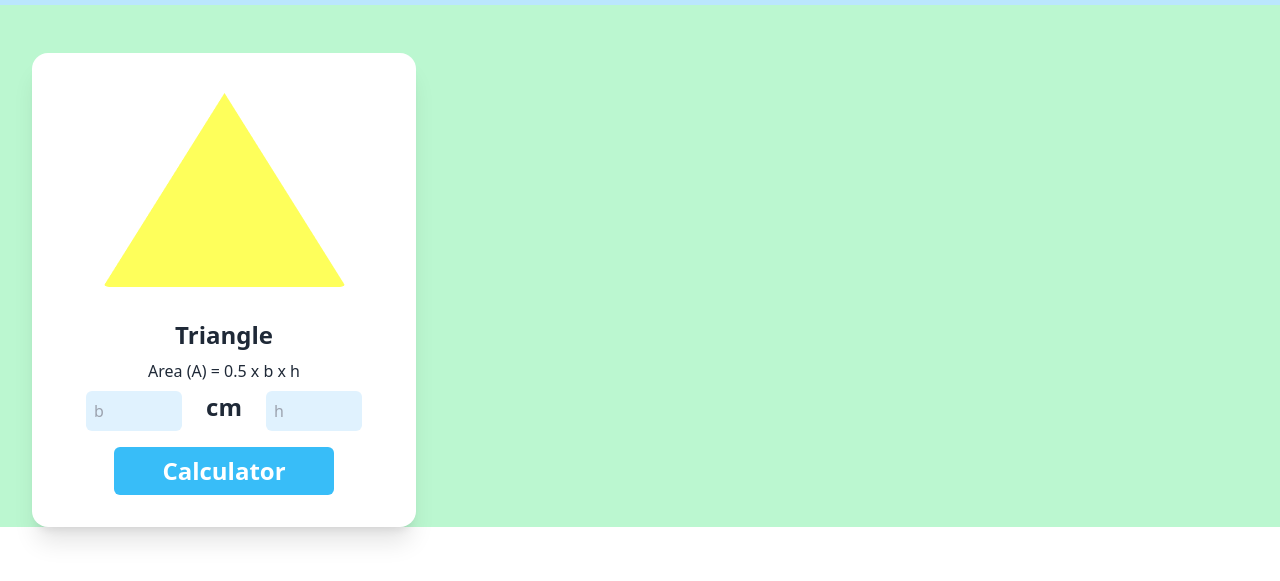
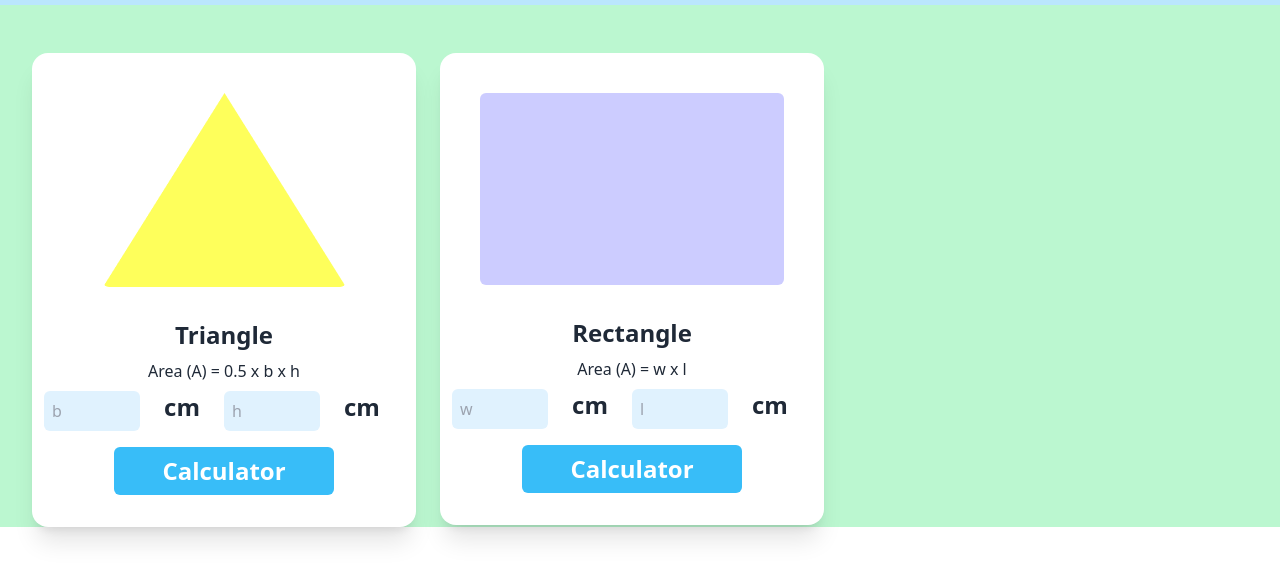
Before and after one commit to Chandan-Chandra-shil/interactive-geometric-genius, a plain HTML site: page index.html in a window 1280 px wide. Shown: the part 83-664 px from the top of the page. Drawn offline with nearby package versions, Linux system fonts and the light colour scheme.

Commit message:
added two card and fixed missing  some tag

```diff
--- a/index.html
+++ b/index.html
@@ -42,6 +42,32 @@
                 <p class="text-2xl font-semibold mx-6">cm</p>
                 <input type="text" class="bg-sky-100 text-sky-400 w-24 pl-2 py-2 rounded-md" name="" id=""
                   placeholder="h">
+                  <p class="text-2xl font-semibold mx-6">cm</p>
+
+              </div>
+              <div class="card-actions">
+                <button
+                  class="bg-sky-400 py-2 px-12 text-2xl font-bold text-white hover:bg-sky-600 rounded-md">Calculator</button>
+              </div>
+            </div>
+          </div>
+        </div>
+        <!-- card two -->
+        <div class="">
+          <div class="card w-96  bg-base-100 shadow-xl lg:mt-12">
+            <figure class="px-10 pt-10">
+              <img src="images/rectangle.png" alt="triangle" class="rounded-md" />
+            </figure>
+            <div class="card-body items-center text-center">
+              <h2 class="card-title text-2xl font-semibold">Rectangle</h2>
+              <p>Area (A) = w x l</p>
+              <div class="flex mb-2">
+                <input type="text" class="bg-sky-100 text-sky-400 w-24 pl-2 py-2 rounded-md" name="" id=""
+                  placeholder="w">
+                <p class="text-2xl font-semibold mx-6">cm</p>
+                <input type="text" class="bg-sky-100 text-sky-400 w-24 pl-2 py-2 rounded-md" name="" id=""
+                  placeholder="l">
+                  <p class="text-2xl font-semibold mx-6">cm</p>
 
               </div>
               <div class="card-actions">
```
